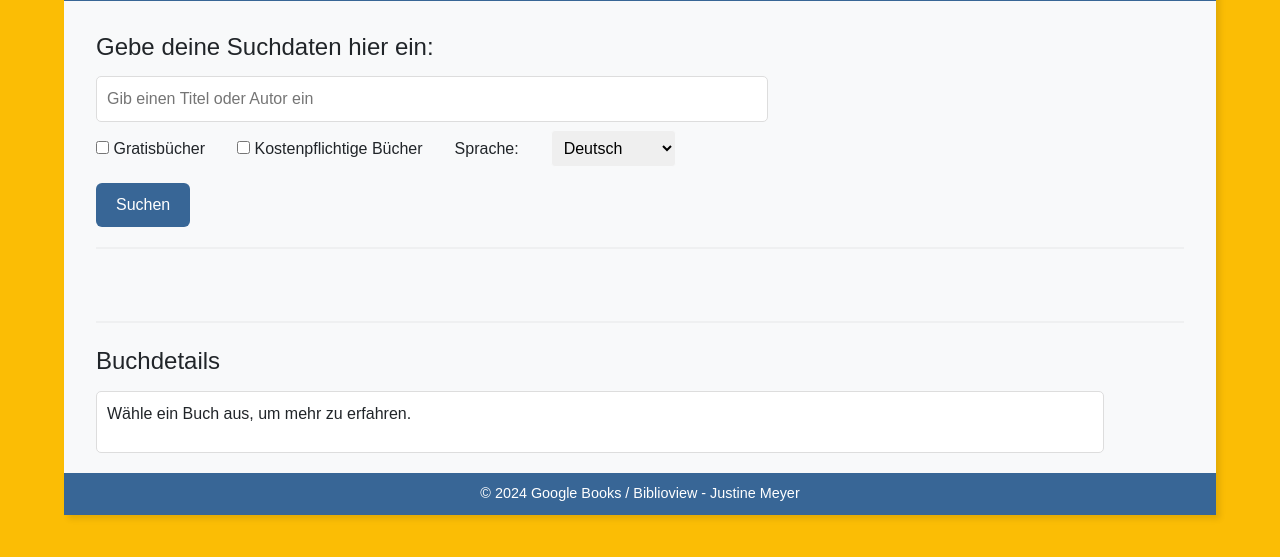
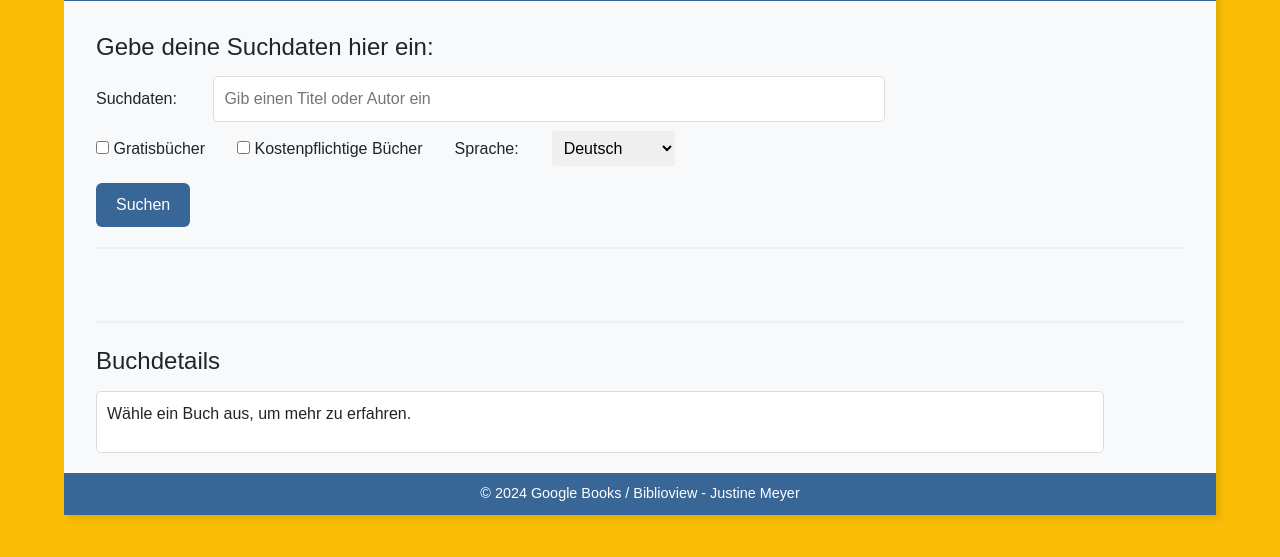
Before and after one commit to Justine-design/Justine-design.github.io, a plain HTML site: page index.html in a window 1280 px wide. Shown: the part 127-684 px from the top of the page. Drawn offline with nearby package versions, Linux system fonts and the light colour scheme.

Commit message:
Label für Suchfunktion hinzugefügt

```diff
--- a/index.html
+++ b/index.html
@@ -17,6 +17,7 @@
         <section id="search-section">
             <h2 data-bs-toggle="tooltip" data-bs-placement="right" title="Nur Buchstaben, Zahlen, Leerschläge und die Zeichen ´ ' + # sind erlaubt.">Gebe deine Suchdaten hier ein: </h2>
 
+            <label for="search-input">Suchdaten:</label>
             <input
             type="text"
             id="search-input"
@@ -26,6 +27,8 @@
             title="Nur Buchstaben, Zahlen, Leerschläge und die Zeichen ´ ' + # sind erlaubt."
             required
             >
+
+
 
             <div id="filter-options">
                 <label>
```
